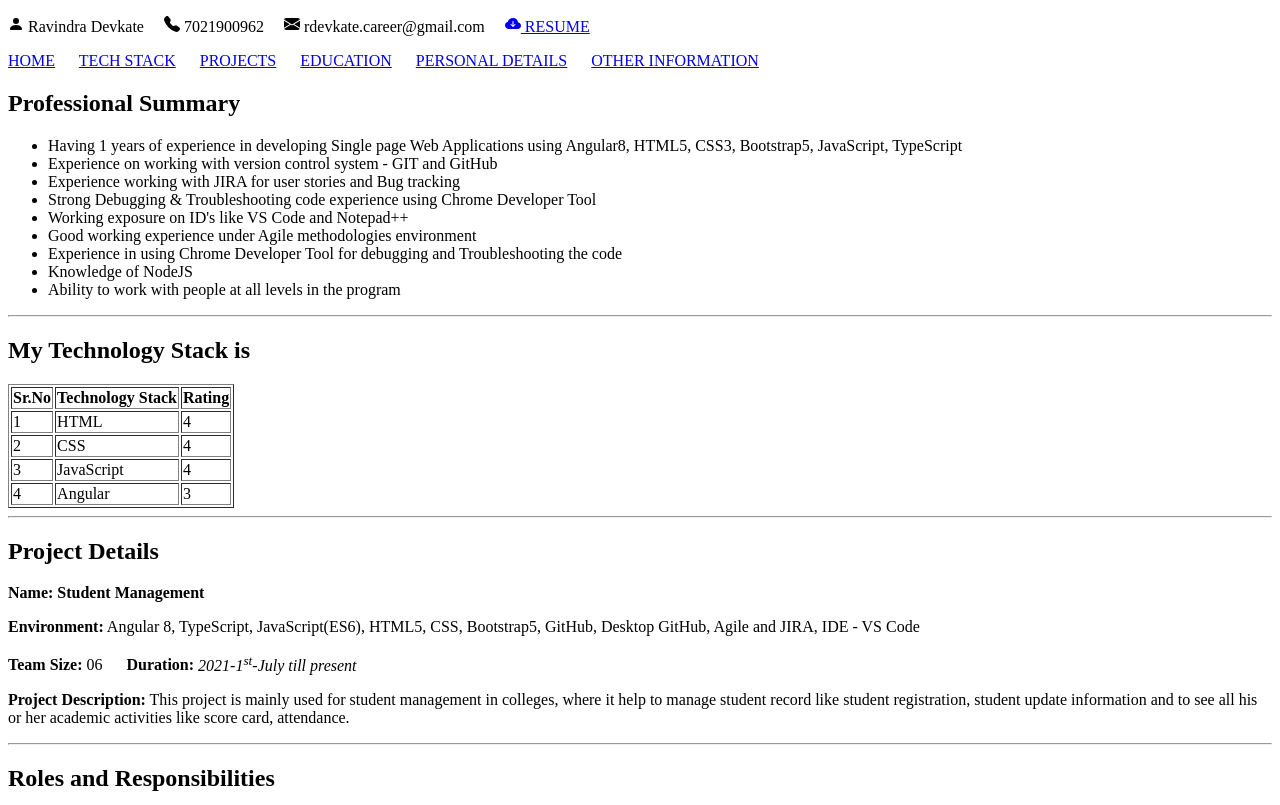
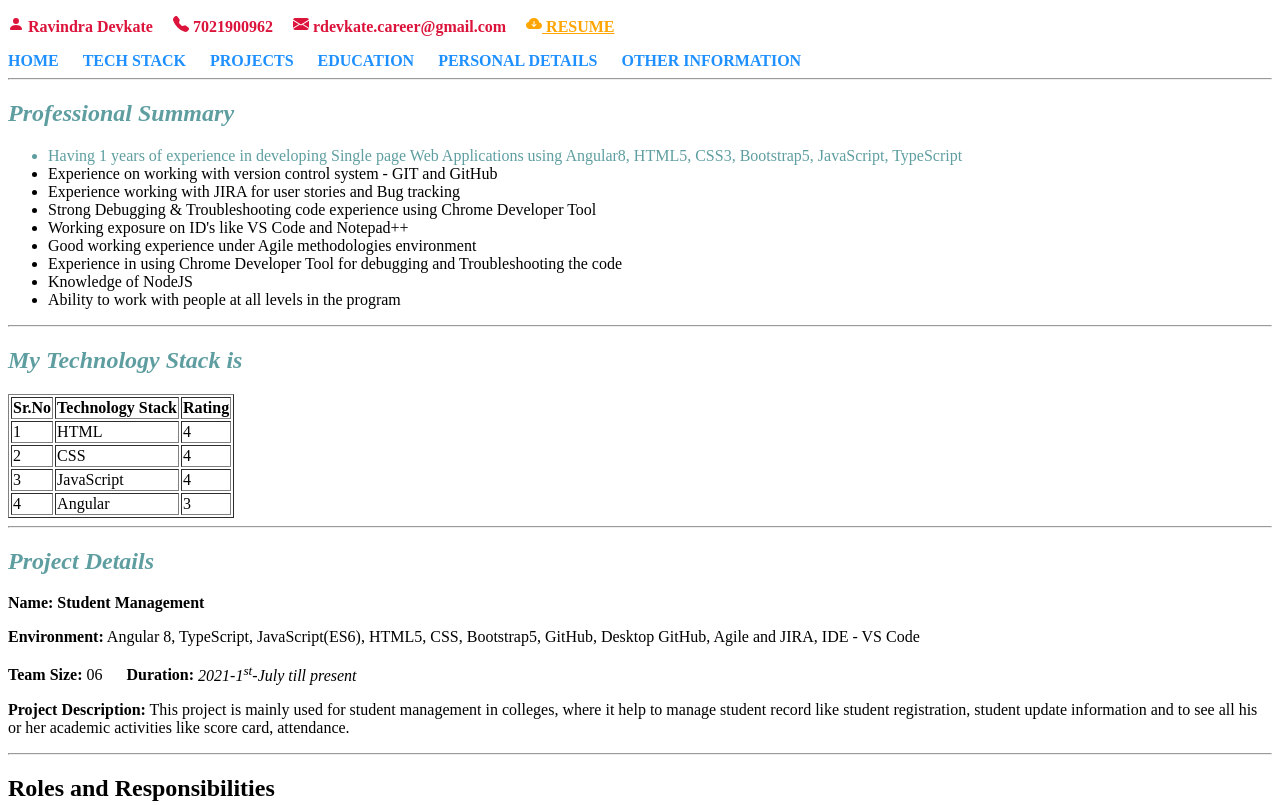
Before and after one commit to ravindra-22/my-profie, a plain HTML site: page index.html in a window 1280 px wide. Shown: the top 805 px of the page. Drawn offline with Linux system fonts and the light colour scheme.

Commit message:
CSS assignment 1 icon, name and navbar
CSS assignment 1- in the header section icon, naming and navbar changing color and making bold and removing underline all this using class and id selector.

```diff
--- a/index.html
+++ b/index.html
@@ -4,21 +4,40 @@
     <meta charset="UTF-8" />
     <meta name="viewport" content="width=device-width, initial-scale=1.0" />
     <title>My Profile</title>
+    <style>
+        #headmain{
+            color: crimson;
+            font-weight: bolder;
+        }
+        .navigation{
+            color: dodgerblue;
+            font-weight: bolder;
+            text-decoration:none;
+        }
+        #resume{
+            color:orange;
+            font-weight: bolder;
+        }
+        .heading{
+            color: cadetblue;
+            font-style: italic;
+        }
+    </style>
   </head>
   <body>
     <!-- Header Section -->
     <header>
-        <p>
-            <svg xmlns="http://www.w3.org/2000/svg" width="16" height="16" fill="currentColor" class="bi bi-person-fill" viewBox="0 0 16 16">
+        <p id="headmain">
+            <svg class="icons" xmlns="http://www.w3.org/2000/svg" width="16" height="16" fill="currentColor" class="bi bi-person-fill" viewBox="0 0 16 16">
             <path d="M3 14s-1 0-1-1 1-4 6-4 6 3 6 4-1 1-1 1zm5-6a3 3 0 1 0 0-6 3 3 0 0 0 0 6"/>
             </svg>&nbsp;Ravindra Devkate &nbsp;&nbsp;&nbsp;
-            <svg xmlns="http://www.w3.org/2000/svg" width="16" height="16" fill="currentColor" class="bi bi-telephone-fill" viewBox="0 0 16 16">
+            <svg class="icons" xmlns="http://www.w3.org/2000/svg" width="16" height="16" fill="currentColor" class="bi bi-telephone-fill" viewBox="0 0 16 16">
             <path fill-rule="evenodd" d="M1.885.511a1.745 1.745 0 0 1 2.61.163L6.29 2.98c.329.423.445.974.315 1.494l-.547 2.19a.68.68 0 0 0 .178.643l2.457 2.457a.68.68 0 0 0 .644.178l2.189-.547a1.75 1.75 0 0 1 1.494.315l2.306 1.794c.829.645.905 1.87.163 2.611l-1.034 1.034c-.74.74-1.846 1.065-2.877.702a18.6 18.6 0 0 1-7.01-4.42 18.6 18.6 0 0 1-4.42-7.009c-.362-1.03-.037-2.137.703-2.877z"/>
             </svg>&nbsp;7021900962 &nbsp;&nbsp;&nbsp;
-            <svg xmlns="http://www.w3.org/2000/svg" width="16" height="16" fill="currentColor" class="bi bi-envelope-fill" viewBox="0 0 16 16">
+            <svg class="icons" xmlns="http://www.w3.org/2000/svg" width="16" height="16" fill="currentColor" class="bi bi-envelope-fill" viewBox="0 0 16 16">
             <path d="M.05 3.555A2 2 0 0 1 2 2h12a2 2 0 0 1 1.95 1.555L8 8.414zM0 4.697v7.104l5.803-3.558zM6.761 8.83l-6.57 4.027A2 2 0 0 0 2 14h12a2 2 0 0 0 1.808-1.144l-6.57-4.027L8 9.586zm3.436-.586L16 11.801V4.697z"/>
             </svg>&nbsp;rdevkate.career@gmail.com &nbsp;&nbsp;&nbsp;
-            <a href="assets/Resume.pdf" download>
+            <a href="assets/Resume.pdf" download id="resume">
             <svg xmlns="http://www.w3.org/2000/svg" width="16" height="16" fill="currentColor" class="bi bi-cloud-arrow-down-fill" viewBox="0 0 16 16">
             <path d="M8 2a5.53 5.53 0 0 0-3.594 1.342c-.766.66-1.321 1.52-1.464 2.383C1.266 6.095 0 7.555 0 9.318 0 11.366 1.708 13 3.781 13h8.906C14.502 13 16 11.57 16 9.773c0-1.636-1.242-2.969-2.834-3.194C12.923 3.999 10.69 2 8 2m2.354 6.854-2 2a.5.5 0 0 1-.708 0l-2-2a.5.5 0 1 1 .708-.708L7.5 9.293V5.5a.5.5 0 0 1 1 0v3.793l1.146-1.147a.5.5 0 0 1 .708.708"/>
             </svg>&nbsp;RESUME</a>
@@ -27,21 +46,22 @@
 
     <!-- Navigation Section -->
     <nav>
-        <a href="#home">HOME</a> &nbsp;&nbsp;&nbsp;&nbsp;
-        <a href="#techStack">TECH STACK</a> &nbsp;&nbsp;&nbsp;&nbsp;
-        <a href="#projects">PROJECTS</a> &nbsp;&nbsp;&nbsp;&nbsp;
-        <a href="#edu">EDUCATION</a> &nbsp;&nbsp;&nbsp;&nbsp;
-        <a href="personalDetails.html" target="_blank">PERSONAL DETAILS</a> &nbsp;&nbsp;&nbsp;&nbsp;
-        <a href="otherInfo.html" target="_blank">OTHER INFORMATION</a>
+        <a href="#home" class="navigation">HOME</a> &nbsp;&nbsp;&nbsp;&nbsp;
+        <a href="#techStack" class="navigation">TECH STACK</a> &nbsp;&nbsp;&nbsp;&nbsp;
+        <a href="#projects" class="navigation">PROJECTS</a> &nbsp;&nbsp;&nbsp;&nbsp;
+        <a href="#edu" class="navigation">EDUCATION</a> &nbsp;&nbsp;&nbsp;&nbsp;
+        <a href="personalDetails.html" target="_blank" class="navigation">PERSONAL DETAILS</a> &nbsp;&nbsp;&nbsp;&nbsp;
+        <a href="otherInfo.html" target="_blank" class="navigation">OTHER INFORMATION</a>
     </nav>
+    <hr>
 
     <!-- Main section -->
     <section>
         <!--HOME Section-->
         <section id="home">
-            <h2>Professional Summary &nbsp; &nbsp; &nbsp;</h2>
+            <h2 class="heading">Professional Summary &nbsp; &nbsp; &nbsp;</h2>
             <ul>
-                <li>Having 1 years of experience in developing Single page Web Applications using Angular8, HTML5, CSS3, Bootstrap5, JavaScript, TypeScript</li>
+                <li style="color:cadetblue;">Having 1 years of experience in developing Single page Web Applications using Angular8, HTML5, CSS3, Bootstrap5, JavaScript, TypeScript</li>
                 <li>Experience on working with version control system - GIT and GitHub</li>
                 <li>Experience working with JIRA for user stories and Bug tracking</li>
                 <li>Strong Debugging & Troubleshooting code experience using Chrome Developer Tool</li>
@@ -55,7 +75,7 @@
         <hr>
         <!-- Technology Stack Section -->
         <section id="techStack">
-            <h2>My Technology Stack is</h2>
+            <h2 class="heading">My Technology Stack is</h2>
 
             <table border="1">
                 <thead>
@@ -93,7 +113,7 @@
 
         <!-- Project section -->
         <section id="projects">
-            <h2>Project Details</h2>
+            <h2 class="heading">Project Details</h2>
             <b>Name: Student Management</b>
             <p><b>Environment:</b> Angular 8, TypeScript, JavaScript(ES6), HTML5, CSS, Bootstrap5, GitHub, Desktop GitHub, Agile and JIRA, IDE - VS Code</p>
             <p><b>Team Size:</b> 06 &nbsp;&nbsp;&nbsp;&nbsp; <b>Duration:</b><i> 2021-1<sup>st</sup>-July till present</i></p>
```
